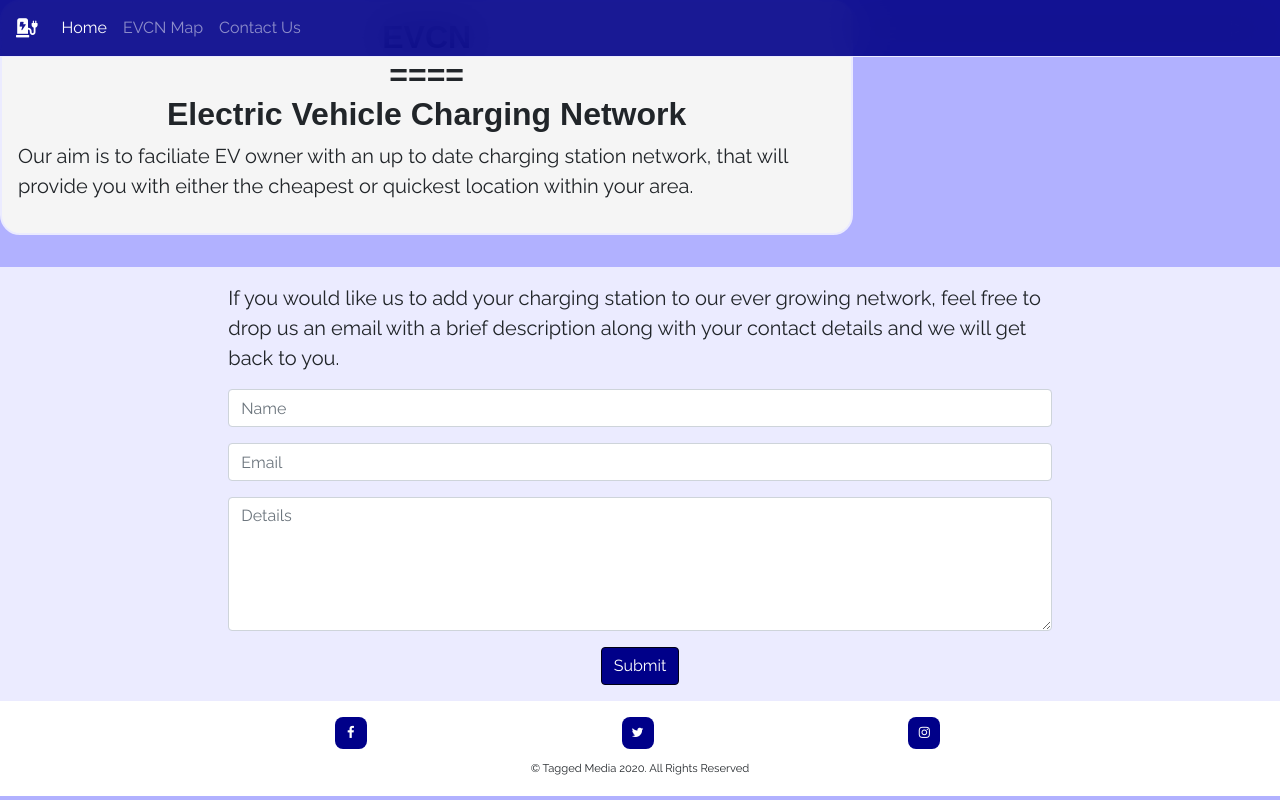
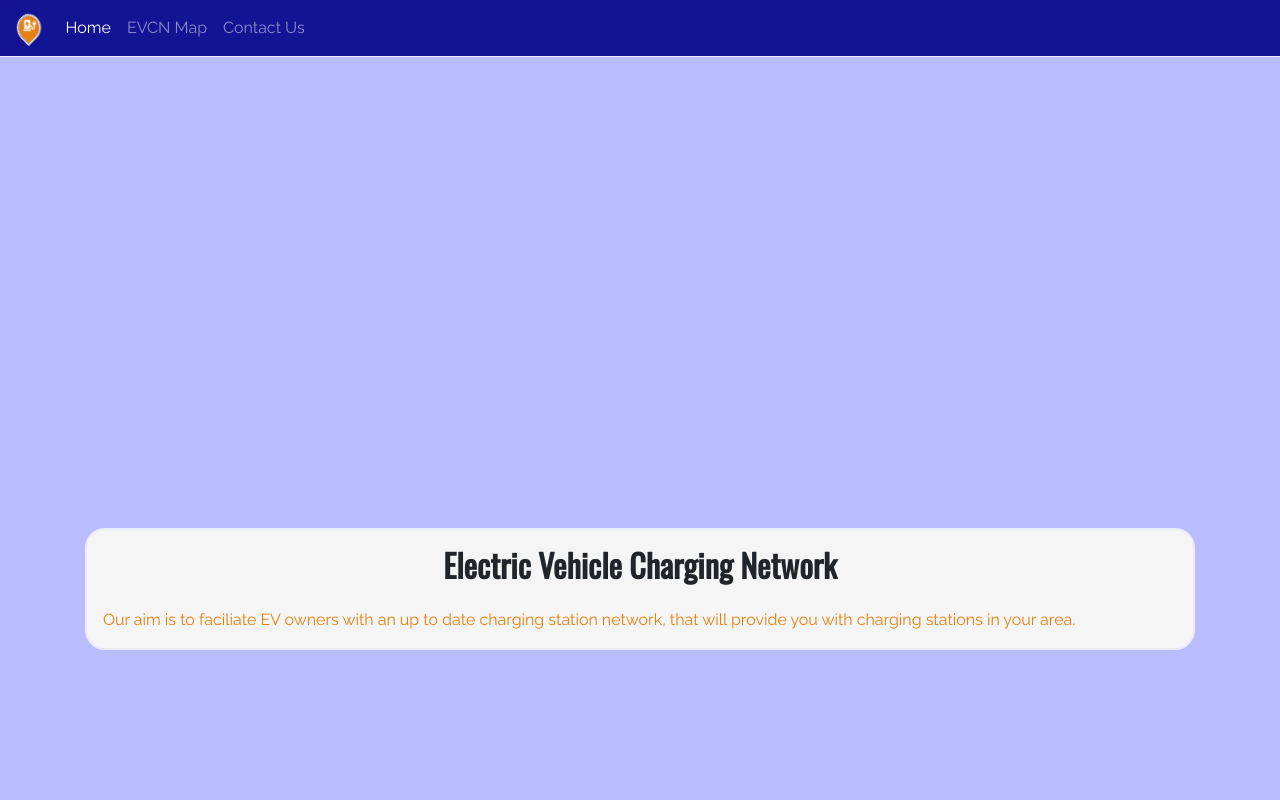
Before and after one commit to juliancameron79/evcn, a plain HTML site: page index.html in a window 1280 px wide. Shown: the top 800 px of the page. Drawn offline with nearby package versions, Linux system fonts and the light colour scheme; some packages are replaced by stand-ins of ours.

Commit message:
Modified and deleted lines to seamline html

```diff
--- a/index.html
+++ b/index.html
@@ -1,7 +1,6 @@
 <!DOCTYPE html>
 <html lang="en">
 	<head>
-
 		<meta charset="UTF-8" />
 
 		<meta name="viewport" content="width=device-width, initial-scale=1.0" />
@@ -12,17 +11,20 @@
 		<link rel="stylesheet" href="https://stackpath.bootstrapcdn.com/font-awesome/4.7.0/css/font-awesome.min.css" />
 		<link rel="stylesheet" href="https://stackpath.bootstrapcdn.com/bootstrap/4.3.1/css/bootstrap.min.css" />
 		<link href="https://fonts.googleapis.com/css?family=Raleway&display=swap" rel="stylesheet" />
+		<link href="https://fonts.googleapis.com/css?family=Oswald&display=swap" rel="stylesheet" />
 		<link rel="stylesheet" href="assets/css/style.css" type="text/css" />
-		<script async defer
+		<script
+			async
+			defer
 			src="https://maps.googleapis.com/maps/api/js?key=AIzaSyD-REZbseJcpohjwDJARF2KqHT4YaulG_8&libraries=places&callback=initMap"
 		></script>
 	</head>
 	<body>
 		<!-- Navigation section-->
-		<div class="container navbar-container">
+
 		<nav class="navbar navbar-expand-md navbar-dark fixed-top site-header">
 			<a class="navbar-brand icon" href="#">
-					<i class="fas fa-charging-station" aria-hidden="false"></i>
+				<div class="pin-icon"><i class="fas fa-charging-station" aria-hidden="false"></i></div>
 			</a>
 			<button
 				class="navbar-toggler collapsed"
@@ -35,7 +37,6 @@
 			>
 				<span class="navbar-toggler-icon"></span>
 			</button>
-
 			<div class="navbar-collapse collapse" id="navbarsExampleDefault">
 				<ul class="navbar-nav mr-auto">
 					<li class="nav-item active">
@@ -50,37 +51,39 @@
 				</ul>
 			</div>
 		</nav>
+		<!-- About section-->
+		<div class="pin-about">
+			<div class="container">
+				<div class="row about-row">
+					<div class="col-md-12 pinl">
+						<div class="text-background">
+							<div class="about-text">
+								<h1 class="about-title">
+									Electric Vehicle Charging Network
+								</h1>
+								<p class="lead-about-text">
+									Our aim is to faciliate EV owners with an up to date charging station network, that will provide you
+									with charging stations in your area.
+								</p>
 							</div>
-		<!-- About section-->
-		<div class="container-fluid starter-template">
-			<div class="row about-row">
-				<div class="col-md-8 text-background">
-					<h1 class="about-title">
-						<span class="about-title">EVCN</span><br /><span class="space">====<br /></span>
-						Electric Vehicle Charging Network
-					</h1 class="about-title">
-					<p class="lead">
-						Our aim is to faciliate EV owner with an up to date charging station network,
-						that will provide you with either the cheapest or quickest location within your
-						area.
-					</p>
+						</div>
+					</div>
 				</div>
 			</div>
 		</div>
 		<!-- map section-->
 		<div class="container-fluid map-container">
-			<div class="row map-row py-3">
-				<div class="col-sm-12 col-md-12 col-lg-12 tt">
+			<div class="row map-row">
+				<div class="col-sm-12 col-md-12 col-lg-12 map-col">
 					<div id="map"></div>
 				</div>
 			</div>
 		</div>
-		<!-- Contact Us section-->
 		<div id="contact-us"></div>
 		<div class="container-fluid contact-us-container">
-			<div class="row contact-us-row py-3">
-				<div class="col-sm-12 col-md-8 col-lg-8">
-					<p class="lead">
+			<div class="row contact-us-row">
+				<div class="col-sm-12 col-md-8 col-lg-8 pt-3 pb-3">
+					<p class="lead-contact-us-textt">
 						If you would like us to add your charging station to our ever growing network, feel free to drop us an email
 						with a brief description along with your contact details and we will get back to you.
 					</p>
@@ -111,10 +114,10 @@
 			</div>
 		</div>
 		<!-- Footer section-->
-		<footer class="footer mt-auto py-3">
+		<footer class="footer mt-auto">
 			<div class="container">
 				<div class="row">
-					<div class="col-md-12 follow-us-container">
+					<div class="col-md-12 follow-us-container pt-3">
 						<ul class="social-icons">
 							<li class="social-icons-list-items">
 								<a target="_blank" href="#">
@@ -137,19 +140,18 @@
 						</ul>
 					</div>
 					<div class="col-sm-12 col-md-12 copy-right-text">
-						<p class="copyright">&copy; Tagged Media <script type="text/JavaScript">
-
+						<p class="copyright">
+							&copy; Tagged Media
+							<script type="text/JavaScript">
 								document.write(new Date().getFullYear());
-
-							</script>. All Rights Reserved</p>
+							</script>
+							. All Rights Reserved
+						</p>
 					</div>
 				</div>
 			</div>
 		</footer>
-
 	</body>
-
-
 	<script src="assets/js/map.js"></script>
 	<script
 		src="https://code.jquery.com/jquery-3.4.1.slim.min.js"
```
Lines whose indentation alone changed are shown as unchanged.
